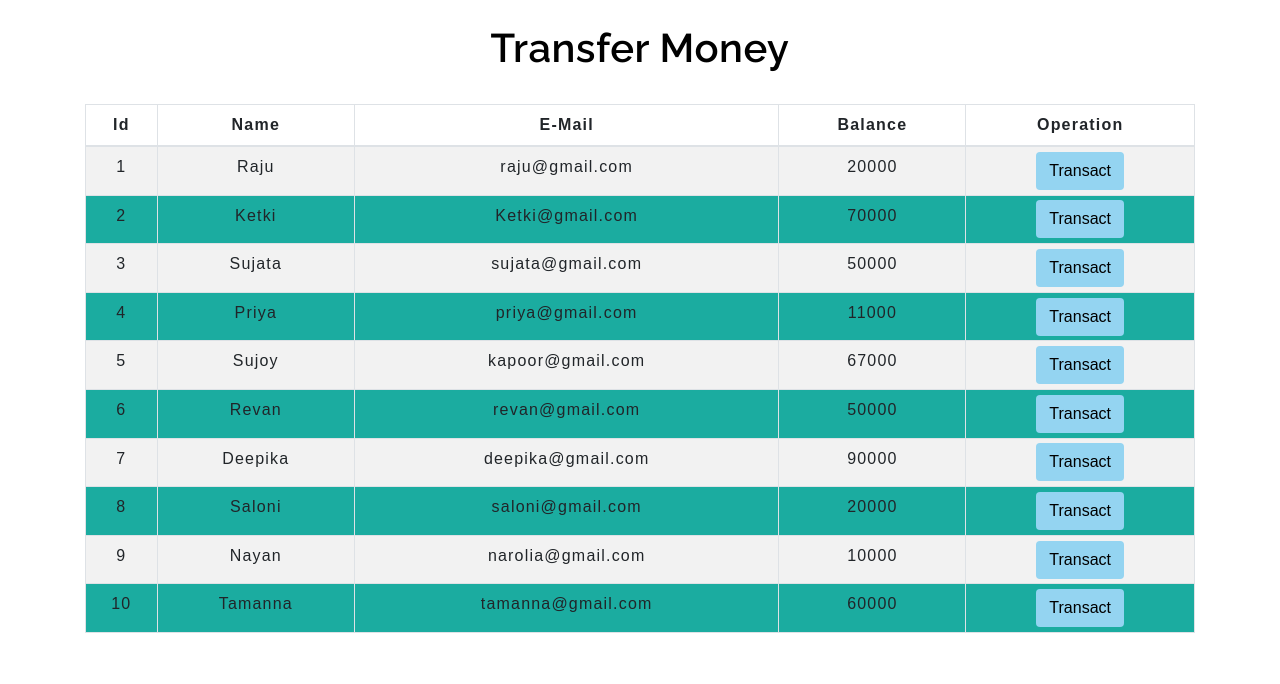
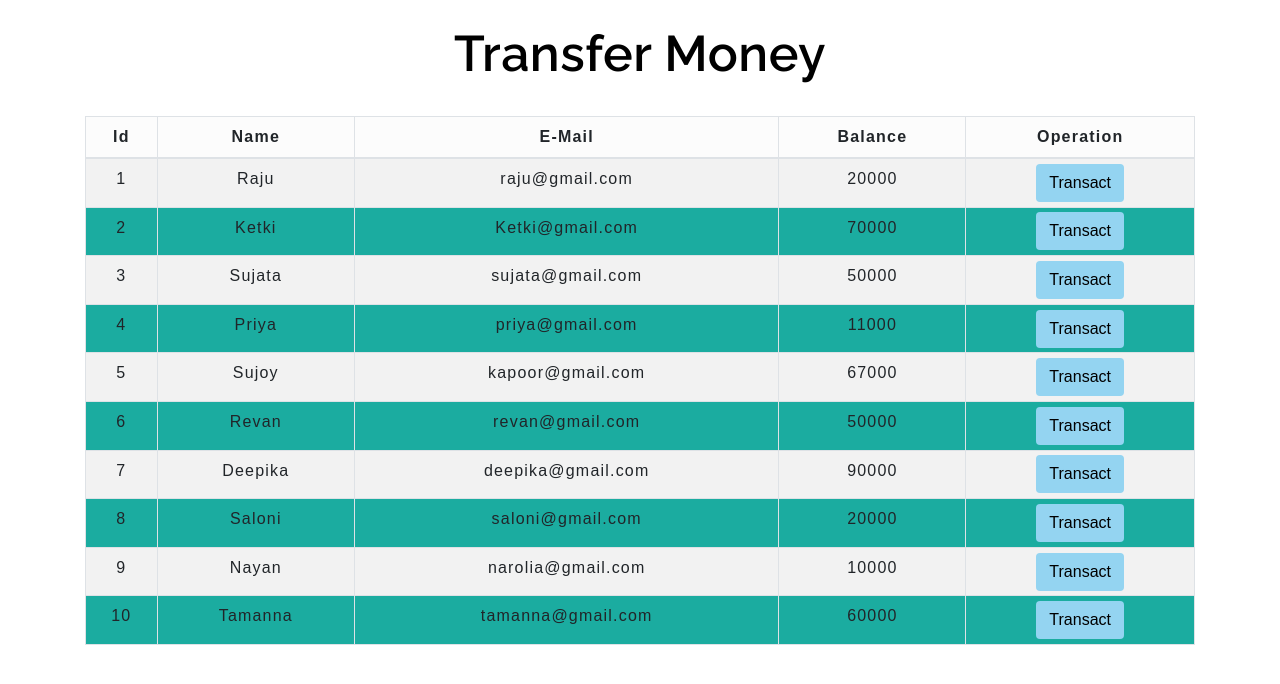
Before and after one commit to ranik-code/The-Sparks-Foundation-Internship, a PHP site: page /TransferMoney.php in a window 1280 px wide. Shown: the part 56-740 px from the top of the page. Run offline with PHP 8.4, Linux system fonts and the light colour scheme; data comes from the database, SQL or seed files in the repository.

Commit message:
Update Table.css

```diff
--- a/Task1/CSS/Table.css
+++ b/Task1/CSS/Table.css
@@ -1,12 +1,13 @@
 *{
 	padding: 0;
-	margin: 0;
+	margin: 5;
 	box-sizing: border-box;
 	font-family: sans-serif;
 }
 h2{
-	font-size: 40px;
+	font-size: 50px;
 	color:#000000;
+	font-weight: 700;
 }
 table{
 	letter-spacing: 1.2px;
@@ -22,6 +23,9 @@ button{
 tr:nth-child(even) {
   background-color: #1baca0;
 }
+tr:nth-child(odd) {
+	background-color: #fcfcfc;
+  }
 @media only screen and (orientation: portrait){
 	*{
 		letter-spacing: 1px;
```
